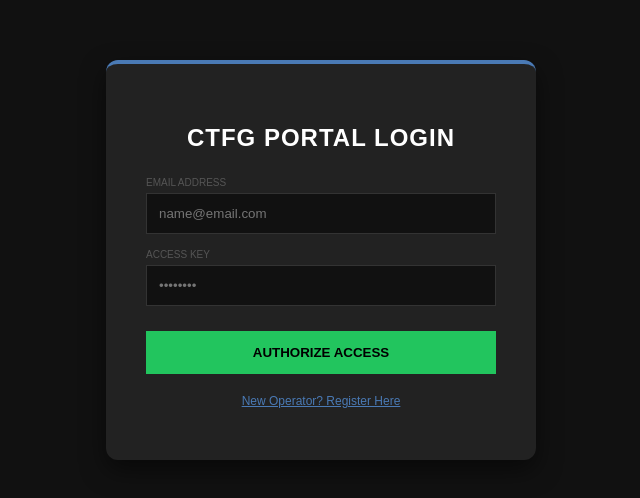
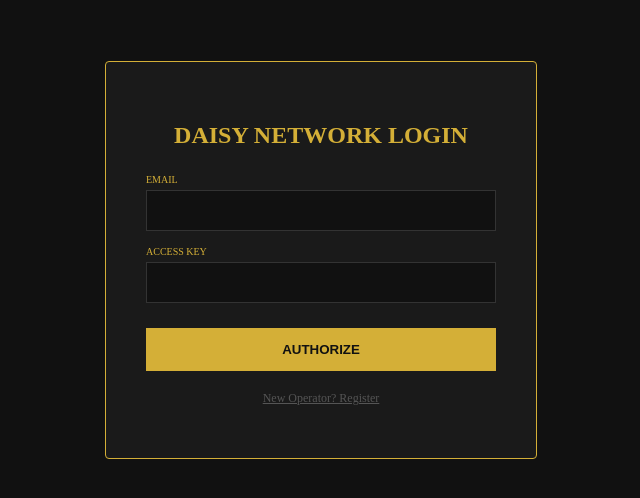
Before and after one commit to Daisyfarm/ctfg-portal, a Next.js app: page / in a window 1280 px wide. Shown: the part 140-638 px from the top of the page, without its empty margins (319-959 px from the left). Built offline with nearby package versions, Linux system fonts and the light colour scheme.

Commit message:
Update page.tsx

```diff
--- a/app/page.tsx
+++ b/app/page.tsx
@@ -1,6 +1,6 @@
 "use client";
-import { useState } from 'react';
-import { sb } from "../lib/supabase"; // Going back 1 step to root lib folder
+import { useState, useEffect } from 'react';
+import { sb } from "../lib/supabase";
 
 export default function AuthPage() {
   const [email, setEmail] = useState('');
@@ -8,115 +8,87 @@ export default function AuthPage() {
   const [username, setUsername] = useState('');
   const [isLogin, setIsLogin] = useState(true);
   const [loading, setLoading] = useState(false);
+  const [checkingAuth, setCheckingAuth] = useState(true);
+
+  // --- AUTO-REDIRECT LOGIC ---
+  useEffect(() => {
+    const checkUser = async () => {
+      const { data: { session } } = await sb.auth.getSession();
+      if (session) {
+        window.location.href = '/dashboard';
+      } else {
+        setCheckingAuth(false);
+      }
+    };
+    checkUser();
+  }, []);
 
   const handleAuth = async (e: React.FormEvent) => {
     e.preventDefault();
     setLoading(true);
     try {
       if (isLogin) {
-        // --- LOGIN LOGIC ---
         const { error } = await sb.auth.signInWithPassword({ email, password });
         if (error) throw error;
         window.location.href = '/dashboard';
       } else {
-        // --- REGISTRATION LOGIC ---
         if (!username) return alert("Please enter a username");
-
-        const { data: authData, error: authError } = await sb.auth.signUp({
-          email,
-          password
-        });
-
+        const { data: authData, error: authError } = await sb.auth.signUp({ email, password });
         if (authError) throw authError;
 
         if (authData.user) {
-          // Fixed the Type Error: Removed <ProfileInsert> generic
-          const { error: profileError } = await sb
-            .from("profiles")
-            .insert({
-              id: authData.user.id,
-              username: username,
-              balance: 1000,
-              rank: 'User'
-            });
-
+          const { error: profileError } = await sb.from("profiles").insert({
+            id: authData.user.id,
+            username: username,
+            balance: 1000,
+            rank: 'User'
+          });
           if (profileError) throw profileError;
-
-          alert("Account created! You can now log in.");
-          setIsLogin(true);
+          alert("Account created! Logging you in...");
+          window.location.href = '/dashboard';
         }
       }
     } catch (err: any) {
-      alert(err.message || "An error occurred");
+      alert(err.message || "Authentication Failed");
     } finally {
       setLoading(false);
     }
   };
 
+  // Show a blank loading state while checking if they are already logged in
+  if (checkingAuth) return (
+    <div style={{background:'#111', color:'#d4af37', height:'100vh', display:'flex', alignItems:'center', justifyContent:'center', fontFamily:'serif'}}>
+      <p style={{letterSpacing:'2px'}}>CHECKING CREDENTIALS...</p>
+    </div>
+  );
+
   return (
-    <div style={{ background: '#111', color: '#fff', height: '100vh', display: 'flex', alignItems: 'center', justifyContent: 'center', fontFamily: 'sans-serif' }}>
-      <div style={{ background: '#222', padding: '40px', borderRadius: '12px', width: '350px', borderTop: '4px solid #4a7ab5', boxShadow: '0 10px 25px rgba(0,0,0,0.5)' }}>
-        <h2 style={{ textAlign: 'center', marginBottom: '25px', letterSpacing: '1px' }}>
-          {isLogin ? 'CTFG PORTAL LOGIN' : 'CREATE OPERATOR'}
+    <div style={{ background: '#111', color: '#f5f5dc', height: '100vh', display: 'flex', alignItems: 'center', justifyContent: 'center', fontFamily: 'serif' }}>
+      <div style={{ background: '#1a1a1a', padding: '40px', borderRadius: '4px', width: '350px', border: '1px solid #d4af37' }}>
+        <h2 style={{ textAlign: 'center', marginBottom: '25px', color: '#d4af37' }}>
+          {isLogin ? 'DAISY NETWORK LOGIN' : 'CREATE OPERATOR'}
         </h2>
-
         <form onSubmit={handleAuth}>
           {!isLogin && (
             <div style={{ marginBottom: '15px' }}>
-              <label style={{ fontSize: '10px', color: '#555', display: 'block', marginBottom: '5px' }}>USERNAME</label>
-              <input
-                placeholder="Operator Handle"
-                style={{ width: '100%', padding: '12px', background: '#111', border: '1px solid #333', color: '#fff', boxSizing: 'border-box' }}
-                onChange={(e) => setUsername(e.target.value)}
-                required
-              />
+              <label style={{ fontSize: '10px', color: '#d4af37', display: 'block', marginBottom: '5px' }}>USERNAME</label>
+              <input style={{ width: '100%', padding: '12px', background: '#111', border: '1px solid #333', color: '#fff', boxSizing: 'border-box' }} onChange={(e) => setUsername(e.target.value)} required />
             </div>
           )}
-
           <div style={{ marginBottom: '15px' }}>
-            <label style={{ fontSize: '10px', color: '#555', display: 'block', marginBottom: '5px' }}>EMAIL ADDRESS</label>
-            <input
-              type="email"
-              placeholder="name@email.com"
-              style={{ width: '100%', padding: '12px', background: '#111', border: '1px solid #333', color: '#fff', boxSizing: 'border-box' }}
-              onChange={(e) => setEmail(e.target.value)}
-              required
-            />
+            <label style={{ fontSize: '10px', color: '#d4af37', display: 'block', marginBottom: '5px' }}>EMAIL</label>
+            <input type="email" style={{ width: '100%', padding: '12px', background: '#111', border: '1px solid #333', color: '#fff', boxSizing: 'border-box' }} onChange={(e) => setEmail(e.target.value)} required />
           </div>
-
           <div style={{ marginBottom: '25px' }}>
-            <label style={{ fontSize: '10px', color: '#555', display: 'block', marginBottom: '5px' }}>ACCESS KEY</label>
-            <input
-              type="password"
-              placeholder="••••••••"
-              style={{ width: '100%', padding: '12px', background: '#111', border: '1px solid #333', color: '#fff', boxSizing: 'border-box' }}
-              onChange={(e) => setPassword(e.target.value)}
-              required
-            />
+            <label style={{ fontSize: '10px', color: '#d4af37', display: 'block', marginBottom: '5px' }}>ACCESS KEY</label>
+            <input type="password" style={{ width: '100%', padding: '12px', background: '#111', border: '1px solid #333', color: '#fff', boxSizing: 'border-box' }} onChange={(e) => setPassword(e.target.value)} required />
           </div>
-
-          <button
-            disabled={loading}
-            style={{
-              width: '100%',
-              padding: '14px',
-              background: loading ? '#444' : '#22c55e',
-              border: 'none',
-              color: '#000',
-              fontWeight: 'bold',
-              cursor: loading ? 'not-allowed' : 'pointer',
-              transition: '0.2s'
-            }}
-          >
-            {loading ? 'PROCESSING...' : (isLogin ? 'AUTHORIZE ACCESS' : 'INITIALIZE ACCOUNT')}
+          <button disabled={loading} style={{ width: '100%', padding: '14px', background: loading ? '#333' : '#d4af37', border: 'none', color: '#111', fontWeight: 'bold', cursor: 'pointer' }}>
+            {loading ? 'SYNCING...' : (isLogin ? 'AUTHORIZE' : 'INITIALIZE')}
           </button>
         </form>
-
-        <p
-          onClick={() => setIsLogin(!isLogin)}
-          style={{ textAlign: 'center', fontSize: '12px', marginTop: '20px', color: '#4a7ab5', cursor: 'pointer', textDecoration: 'underline' }}
-        >
-          {isLogin ? "New Operator? Register Here" : "Existing Operator? Login Here"}
+        <p onClick={() => setIsLogin(!isLogin)} style={{ textAlign: 'center', fontSize: '12px', marginTop: '20px', color: '#555', cursor: 'pointer', textDecoration: 'underline' }}>
+          {isLogin ? "New Operator? Register" : "Existing Operator? Login"}
         </p>
       </div>
     </div>
```
